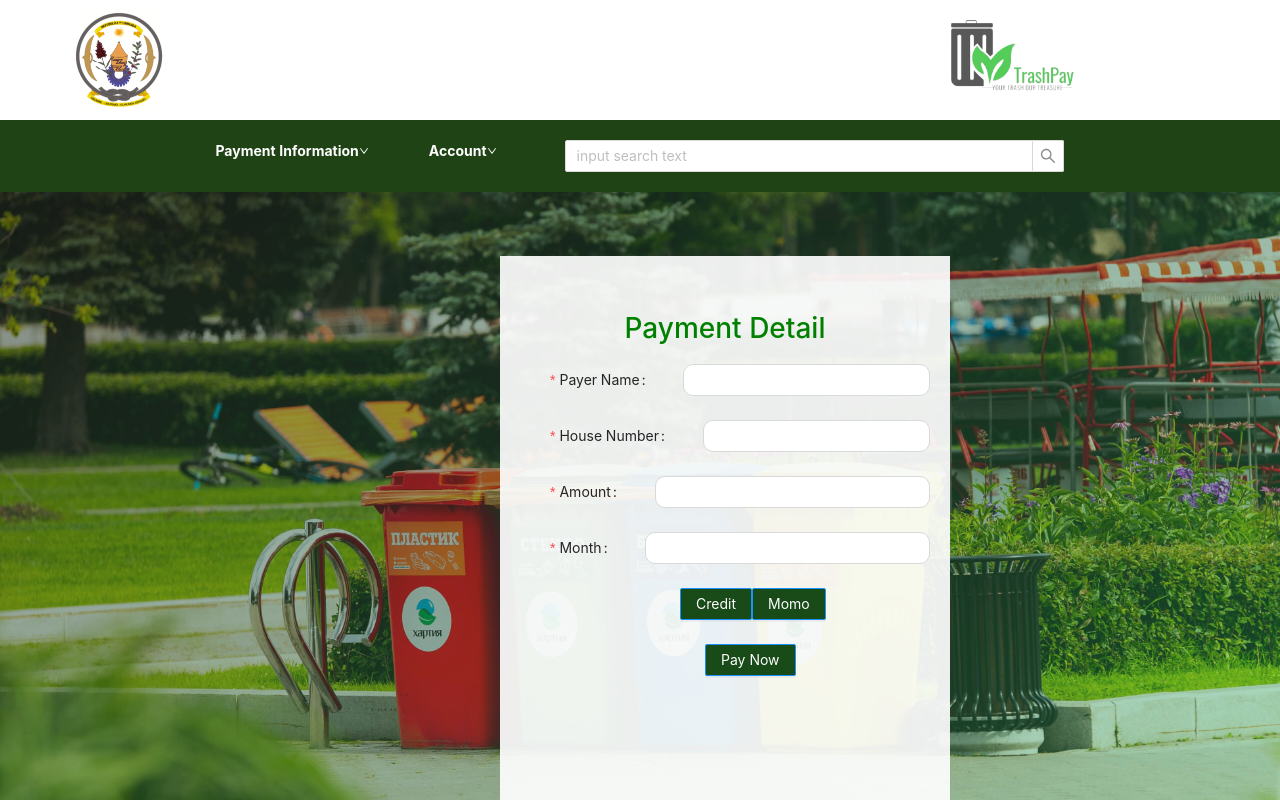
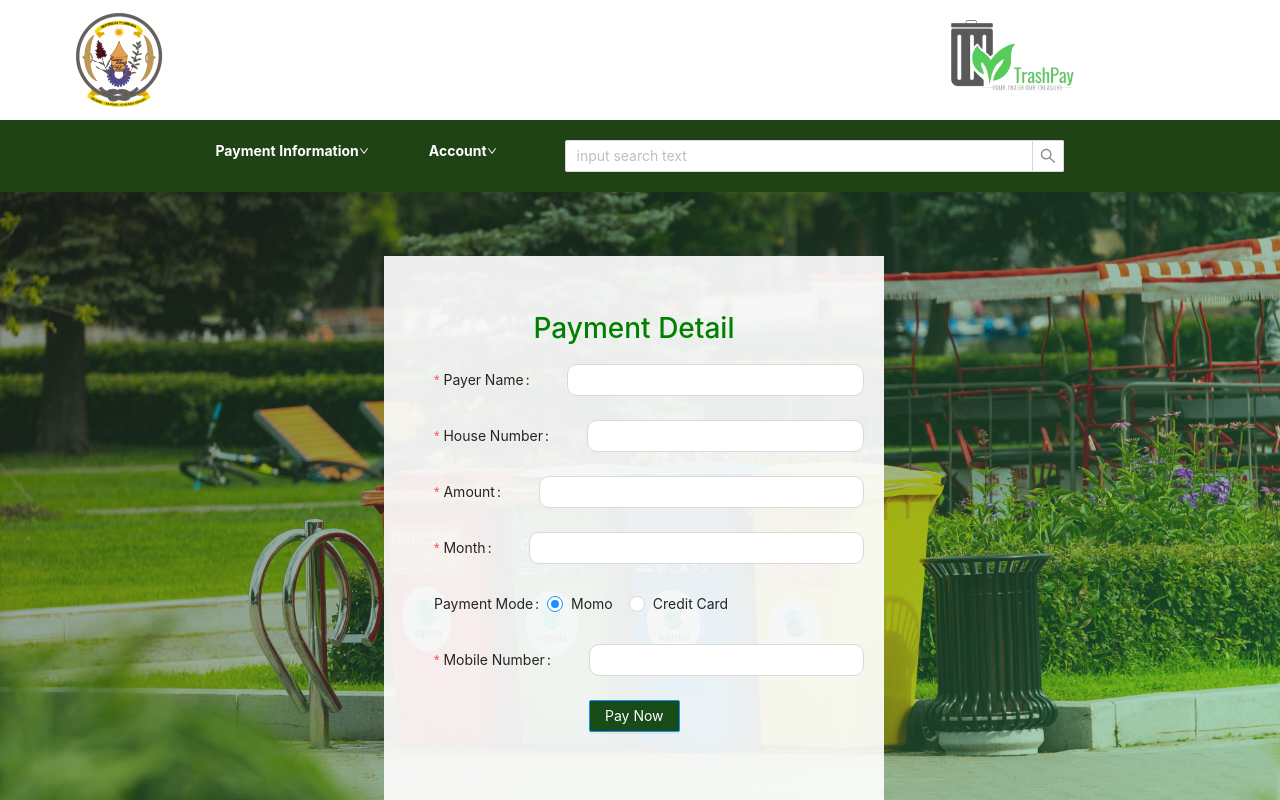
Before and after one commit to christale29/trash-pay, a React (Create React App) app: page /JustifyPay in a window 1280 px wide. Shown: the top 800 px of the page. Built offline with nearby package versions, Linux system fonts and the light colour scheme.

Commit message:
mentor review

```diff
--- a/src/components/homelayout.css
+++ b/src/components/homelayout.css
@@ -1,70 +1,63 @@
-*{
-    margin:0;
-    padding:0;
-    box-sizing:border-box
+* {
+  margin: 0;
+  padding: 0;
+  box-sizing: border-box;
 }
-.home-container{
-    background-image:linear-gradient(
+.home-container {
+  background-image: linear-gradient(
       to right bottom,
       rgba(16, 16, 16, 0.5),
       rgba(13, 160, 79, 0.336)
-
     ),
     url("../asset/img/home.jpeg");
   background-repeat: no-repeat;
-    background-position:center center fixed;
-    -webkit-background-size:cover;
-    -moz-background-size:cover;
-    -o-background-size:cover;
+  background-position: center center fixed;
+  -webkit-background-size: cover;
+  -moz-background-size: cover;
+  -o-background-size: cover;
   background-size: cover;
-    width:100%;
+  width: 100%;
   background-attachment: fixed;
   object-fit: cover;
-
-
-
-
 }
-.home-card{
-    width:300px;
-    border:1px solid white;
-    padding:20px;
-    font-size:16px;
-    border-radius:10px;
-   float:right;
-   margin-right:12%;
-   margin-top:10%;
-   box-shadow:1px 3px 3px black;
-    background:rgba(250, 240, 230, 0.76)
-
+.home-card {
+  width: 300px;
+  border: 1px solid white;
+  padding: 20px;
+  font-size: 16px;
+  border-radius: 10px;
+  float: right;
+  margin-right: 12%;
+  margin-top: 10%;
+  box-shadow: 1px 3px 3px black;
+  background: rgba(250, 240, 230, 0.76);
 }
-.home-card h3{
-    color:#1F4315;
-    text-align:center;
-
+.home-card h3 {
+  color: #1f4315;
+  text-align: center;
 }
-.button{
-    padding:10px;
-    background:#1F4315;
-    width:150px;
-    border-top:1px solid white;
-    border-left:1px solid white;
-    font-size:18px;
-    float:right;
-    margin-top:19%;
-    margin-right:-17%;
+.button {
+  padding: 10px;
+  background: #1f4315;
+  width: 150px;
+  border-top: 1px solid white;
+  border-left: 1px solid white;
+  font-size: 18px;
+  float: right;
+  margin-top: 19%;
+  margin-right: -17%;
   border-radius: 10px;
 
   text-transform: uppercase;
 }
-.button a{
-    color:white;
+.button a {
+  color: white;
 }
-.button a:hover{
-    color:rgba(255, 255, 255, 0.562);
+.button a:hover {
+  color: rgba(255, 255, 255, 0.562);
 }
 .login-form {
-    max-width: 300px;
+  max-width: 45%;
 }
 .login-form-forgot {
   float: right;
@@ -75,52 +68,51 @@
 .login-form-button {
   color: green;
   width: 100%;
-
 }
 .reg-a {
   /* background-color: #1e4b10dc; */
   height: 100vh;
-    padding-top: 50px;
-
-
-
-
+  width: 100%;
+  padding: 50px 30%;
 }
-.login-form{
+.login-form {
   font-size: larger;
 }
-.House-inf{
-    background-color:rgba(255, 255, 255, 0.918);
+.House-inf {
+  background-color: rgba(255, 255, 255, 0.918);
   width: 200%;
   height: 70vh;
   margin-left: 400px;
   padding: 50px;
+  text-align: center;
 }
-.House-inf Form.Item{
+.House-inf Form.Item {
   padding-top: 30px;
 }
-.house-ad{
+.house-ad {
   margin-left: 100px;
 }
-.buto Button{
+.buto Button:hover {
+  background-color: rgba(24, 75, 24, 0.753);
+  border-color: rgb(24, 75, 24);
+}
+.buto Button {
   background-color: rgb(24, 75, 24);
+  border-color: rgb(24, 75, 24);
   width: 40%;
   margin-left: 50%;
   box-sizing: border-box;
 }
-.Pay-inf{
-    background-color:rgba(255, 255, 255, 0.918);
-    width:150%;
+.Pay-inf {
+  background-color: rgba(255, 255, 255, 0.918);
+  width: 500px;
   height: 70vh;
-    margin-left: 500px;
   padding: 50px;
 }
-.buto1{
+.buto1 {
   margin-left: 100px;
   padding-left: 30px;
 }
-.buto1 Button{
+.buto1 Button {
   background-color: rgb(24, 75, 24);
-
-
 }
--- a/src/components/justifyPay.js
+++ b/src/components/justifyPay.js
@@ -1,24 +1,20 @@
-import React from "react";
+import React, { useState } from "react";
 import Homelayout from "../components/homelayout";
-import { Input,Form, InputNumber, Button, Checkbox } from 'antd';
-import { DownOutlined ,LockOutlined,UserOutlined} from '@ant-design/icons';
-import "../components/homelayout.css"
+import { Input, Form, InputNumber, Button, Checkbox, Space, Radio } from "antd";
+import { DownOutlined, LockOutlined, UserOutlined } from "@ant-design/icons";
+import "../components/homelayout.css";
 // import Nav from "../components/nav"
 
-const PaymentDetail=()=>{
+const PaymentDetail = () => {
+  const [paymentMode, setPaymentMode] = useState("momo");
 
-
-
-    const onFinish=(values)=>{
-        console.log(values)
-        localStorage.setItem("userLogedIn",true)
-
-    }
-    return(
+  const onFinish = (values) => {
+    console.log(values);
+    localStorage.setItem("userLogedIn", true);
+  };
+  return (
     <Homelayout>
-
       <div className="reg-a">
-
         <Form
           name="normal_login"
           className="login-form"
@@ -28,21 +24,22 @@ const PaymentDetail=()=>{
           onFinish={onFinish}
         >
           <div className="Pay-inf">
-    <h1 style={{textAlign:'center',color:'green'}}>Payment Detail</h1>
+            <h1 style={{ textAlign: "center", color: "green" }}>
+              Payment Detail
+            </h1>
             <Form.Item
               name="Payer Name"
               label="Payer Name"
               rules={[
                 {
                   required: true,
-            message: 'Please input your Name!',
+                  message: "Please input your Name!",
                   whitespace: true,
                 },
               ]}
             >
-        <Input style={{borderRadius:'10px',marginLeft:'30px'}}/>
+              <Input style={{ borderRadius: "10px", marginLeft: "30px" }} />
             </Form.Item>
-
 
             <Form.Item
               name="House Number"
@@ -50,33 +47,27 @@ const PaymentDetail=()=>{
               rules={[
                 {
                   required: true,
-            message: 'Please input your house number!',
-            whitespace:true,
+                  message: "Please input your house number!",
+                  whitespace: true,
                 },
               ]}
             >
-        <Input style={{borderRadius:'10px',marginLeft:'30px'}}/>
+              <Input style={{ borderRadius: "10px", marginLeft: "30px" }} />
             </Form.Item>
             <div className="Pay-ad">
-
-
               <Form.Item
                 name="Amount"
                 label="Amount"
                 rules={[
                   {
                     required: true,
-            message: 'Please input your amount!',
-            whitespace:true,
+                    message: "Please input your amount!",
+                    whitespace: true,
                   },
                 ]}
               >
-        <Input style={{borderRadius:'10px',marginLeft:'30px'}}/>
+                <Input style={{ borderRadius: "10px", marginLeft: "30px" }} />
               </Form.Item>
-
-
-
-
 
               <Form.Item
                 name="Month"
@@ -84,49 +75,66 @@ const PaymentDetail=()=>{
                 rules={[
                   {
                     required: true,
-            message: 'Please input your Month!',
-            whitespace:true,
+                    message: "Please input your Month!",
+                    whitespace: true,
                   },
                 ]}
               >
-        <Input style={{borderRadius:'10px',marginLeft:'30px'}}/>
+                <Input style={{ borderRadius: "10px", marginLeft: "30px" }} />
               </Form.Item>
 
-      <div  className="buto1" >
-      <Form.Item>
-        <Button type="primary" htmlType="submit">
-         Credit
-        </Button>
-        <Button type="primary" htmlType="submit">
+              <Form.Item name="payment" label="Payment Mode">
+                <Radio.Group defaultValue="momo">
+                  <Radio value="momo" onClick={() => setPaymentMode("momo")}>
                     Momo
-        </Button>
+                  </Radio>
+                  <Radio value="credit-card" onClick={() => setPaymentMode("credit-card")}>Credit Card</Radio>
+                  {/* <Radio value="paypal">Paypal</Radio> */}
+                </Radio.Group>
               </Form.Item>
 
-      <Form.Item style={{marginLeft:'25px'}}>
+              {paymentMode === "momo" ? (
+                <Form.Item
+                  name="momoPhone"
+                  label="Mobile Number"
+                  rules={[
+                    {
+                      required: true,
+                      message: "Please input your amount!",
+                      whitespace: true,
+                    },
+                  ]}
+                >
+                  <Input style={{ borderRadius: "10px", marginLeft: "30px" }} />
+                </Form.Item>
+              ) : (
+                <Form.Item
+                  name="credit-card"
+                  label="Credit Card"
+                  rules={[
+                    {
+                      required: true,
+                      message: "Please input your amount!",
+                      whitespace: true,
+                    },
+                  ]}
+                >
+                  <Input style={{ borderRadius: "10px", marginLeft: "30px" }} />
+                </Form.Item>
+              )}
+
+              <div className="buto1">
+                <Form.Item style={{ marginLeft: "25px" }}>
                   <Button type="primary" htmlType="submit">
                     Pay Now
                   </Button>
                 </Form.Item>
               </div>
             </div>
-
-
-
-
-
-
-
-
           </div>
-
         </Form>
       </div>
     </Homelayout>
-
-
-
-
-
-    )
-}
+  );
+};
 export default PaymentDetail;
--- a/src/components/nav.js
+++ b/src/components/nav.js
@@ -1,64 +1,59 @@
-import React ,{useState} from "react";
+import React, { useState } from "react";
 import "./header.css";
-import 'antd/dist/antd.css';
+import "antd/dist/antd.css";
 // import signin from "./sign"
 // import { useNavigate } from "react-router";
-import { Input,notification,Space } from 'antd';
-import { Menu, Dropdown } from 'antd';
-import { Modal,Form, InputNumber, Button, Checkbox } from 'antd';
-import { DownOutlined ,LockOutlined,UserOutlined} from '@ant-design/icons';
-import 'antd/dist/antd.css';
-import TrashApis from "../services/trashApi"
+import { Input, notification, Space } from "antd";
+import { Menu, Dropdown } from "antd";
+import { Modal, Form, InputNumber, Button, Checkbox } from "antd";
+import { DownOutlined, LockOutlined, UserOutlined } from "@ant-design/icons";
+import "antd/dist/antd.css";
+import TrashApis from "../services/trashApi";
 // import './index.css';
 // import { Form, Input, Button, Checkbox } from 'antd';
 // import { UserOutlined, LockOutlined } from '@ant-design/icons';
 
-
-
-
-
-
-
 const { Search } = Input;
 
-const onSearch = value => console.log(value);
+const onSearch = (value) => console.log(value);
 
+const Nav = () => {
+  const [visible, setVisible] = useState(false);
+  const [signInvisible, setsignInVisible] = useState(false);
 
+  const onFinish = (values) => {
+    console.log("Received values of form", values);
+    TrashApis.createAccount(values).then((res) => {
+      if (!res) {
+        return notification.error({ message: "server is down" });
+      }
+      if (!res) {
+        return notification.success({
+          message: "your account has been created",
+        });
+      } else {
+        return notification.error({
+          message: !res.data.error ? res.data.message : res.data.error,
+        });
+      }
+    });
+    localStorage.setItem("userLogedIn", true);
+  };
 
-const Nav=()=>{
-
-  const [visible,setVisible]=useState(false);
-  const [signInvisible,setsignInVisible]=useState(false);
-
-  const onFinish=(values)=>{
-      console.log("Received values of form",values);
-      TrashApis.createAccount(values).then((res) => {
-        if(!res){
-          return notification.error({message:"server is down"})
-        }
-        if(!res){
-          return notification.success({message:"your account has been created"})
-        }
-        else{
-          return notification.error({
-            message:!res.data.error?res.data.message:res.data.error,})
-        }
-      })
-      localStorage.setItem("userLogedIn",true)
-
-  }
-
-    return(
-
+  return (
     <>
       <Modal
-
+      style={{textAlign:"center"}}
         visible={signInvisible}
-        width="40%"
-        onCancel={()=>setsignInVisible(false)}>
+        width="30%"
+        onOk={() => setsignInVisible(false)}
+        onCancel={() => setsignInVisible(false)}
+      >
         <h1>TRASH PAY</h1>
         <h2>signin form</h2>
-            <Form onFinish={onFinish}
+        <Form
+        style={{paddingLeft:"50px"}}
+          onFinish={onFinish}
           name="normal_login"
           className="login-form"
           initialValues={{
@@ -71,18 +66,21 @@ const Nav=()=>{
             rules={[
               {
                 required: true,
-            message: 'Please input your Phone number!',
+                message: "Please input your Phone number!",
               },
             ]}
           >
-        <Input prefix={<UserOutlined className="site-form-item-icon" />} placeholder="Phone number" />
+            <Input
+              prefix={<UserOutlined className="site-form-item-icon" />}
+              placeholder="Phone number"
+            />
           </Form.Item>
           <Form.Item
             name="password"
             rules={[
               {
                 required: true,
-            message: 'Please input your Password!',
+                message: "Please input your Password!",
               },
             ]}
           >
@@ -103,7 +101,11 @@ const Nav=()=>{
           </Form.Item>
 
           <Form.Item>
-        <Button type="primary" htmlType="submit" className="login-form-button">
+            <Button
+              type="primary"
+              htmlType="submit"
+              className="login-form-button"
+            >
               Log in
             </Button>
             Or <a href="">Create Account!</a>
@@ -111,51 +113,51 @@ const Nav=()=>{
         </Form>
       </Modal>
 
-
-
       {/* //PaymentInformation */}
       <div className="main-nav">
         <div className="navbar-link">
           <ul>
-
             <li>
-                    <div style={{
-      display: 'block'
-    }}>
-
+              <div
+                style={{
+                  display: "block",
+                }}
+              >
                 <>
                   <Dropdown
-          overlay={(
+                    overlay={
                       <Menu>
                         <Menu.Item key="0">
                           <a href="/RegHouse">Register the house</a>
                         </Menu.Item>
                         <Menu.Item key="1">
-              <a href='/JustifyPay'>Justify your payment</a>
+                          <a href="/JustifyPay">Justify your payment</a>
                         </Menu.Item>
                         <Menu.Item key="1">
                           <a href="/QRcode">See your records</a>
                         </Menu.Item>
                       </Menu>
-          )}
-          trigger={['hover']}>
-          <a className="ant-dropdown-link"
-             onClick={e => e.preventDefault()}>
-            Payment Information<DownOutlined />
+                    }
+                    trigger={["hover"]}
+                  >
+                    <a
+                      className="ant-dropdown-link"
+                      onClick={(e) => e.preventDefault()}
+                    >
+                      Payment Information
+                      <DownOutlined />
                     </a>
-
-
                   </Dropdown>
                 </>
               </div>
             </li>
 
             <li>
-
-                    <div style={{
-      display: 'block'
-    }}>
-
+              <div
+                style={{
+                  display: "block",
+                }}
+              >
                 {/* end of PaymentInformation */}
 
                 <>
@@ -163,82 +165,84 @@ const Nav=()=>{
                   <Modal
                     visible={visible}
                     width="40%"
-        onCancel={()=>setVisible(false)}>
+                    onCancel={() => setVisible(false)}
+                  >
                     <h1>Sign_Up form</h1>
                     <Form onFinish={onFinish}>
                       <Form.Item
                         label="First name"
                         name="firstName"
-                rules={[{required:true}]}>
-                    <Input type="firstname"/>
-
+                        rules={[{ required: true }]}
+                      >
+                        <Input type="firstname" />
                       </Form.Item>
                       <Form.Item
                         label="last name"
                         name="lastName"
-                rules={[{required:true}]}>
-                    <Input type="lastname"/>
-
+                        rules={[{ required: true }]}
+                      >
+                        <Input type="lastname" />
                       </Form.Item>
                       <Form.Item
                         label="Phone number"
                         name="phone"
-                rules={[{required:true}]}>
-                    <Input type="Phone number"/>
-
+                        rules={[{ required: true }]}
+                      >
+                        <Input type="Phone number" />
                       </Form.Item>
                       <Form.Item
                         label="password"
                         name="password"
-                rules={[{required:false}]}>
-                    <Input type="password"/>
+                        rules={[{ required: false }]}
+                      >
+                        <Input type="password" />
                       </Form.Item>
                       <Form.Item>
                         <Button type="primary" htmlType="submit">
                           Sign_Up
                         </Button>
                       </Form.Item>
-
-
                     </Form>
-
                   </Modal>
                   {/* end sign up */}
                   <Dropdown
-          overlay={(
+                    overlay={
                       <Menu>
                         <Menu.Item key="0">
-              <a onClick={()=>setsignInVisible(true)}>signin</a>
-
+                          <a onClick={() => setsignInVisible(true)}>signin</a>
                         </Menu.Item>
                         <Menu.Item key="1">
-              <a onClick={()=>setVisible(true)}>Sign_Up</a>
+                          <a onClick={() => setVisible(true)}>Sign_Up</a>
                         </Menu.Item>
-
                       </Menu>
-          )}
-          trigger={['hover']}>
-          <a className="ant-dropdown-link"
-             onClick={e => e.preventDefault()}>
-            Account<DownOutlined />
+                    }
+                    trigger={["hover"]}
+                  >
+                    <a
+                      className="ant-dropdown-link"
+                      onClick={(e) => e.preventDefault()}
+                    >
+                      Account
+                      <DownOutlined />
                     </a>
-
-
                   </Dropdown>
                 </>
               </div>
             </li>
             <li>
-                        <Space> <Search placeholder="input search text" onSearch={onSearch} style={{ width: 500 }} /></Space>
-
+              <Space>
+                {" "}
+                <Search
+                  placeholder="input search text"
+                  onSearch={onSearch}
+                  style={{ width: 500 }}
+                />
+              </Space>
             </li>
-
           </ul>
         </div>
-
-
       </div>
     </>
-    )
-}
+  );
+};
 export default Nav;
--- a/src/routes/index.js
+++ b/src/routes/index.js
@@ -14,7 +14,7 @@ const Index=()=>{
     return (
 
             <Routes>
-            <Route exact path="/PaymentInformation" element={<PaymentInformation/>}></Route>
+            <Route exact path="/" element={<PaymentInformation/>}></Route>
 
             <Route exact path="/QRcode" element={<QRCode/>}></Route>
 
--- a/src/services/trashApi.js
+++ b/src/services/trashApi.js
@@ -1,6 +1,6 @@
 import axios from "axios";
 
-const  TRASH_API_URL="http://localhost:4040";
+const  TRASH_API_URL="http://192.168.1.77:4040";
 
 
  var config ={
```
Also changed, not shown: src/components/RegHouse.js (+23 -68 lines), src/components/header.js (+9 -19 lines), src/components/qrCode.js (+22 -16 lines), 1 other file (tests, documents, lock files or other folders). Lines whose indentation alone changed are shown as unchanged.
